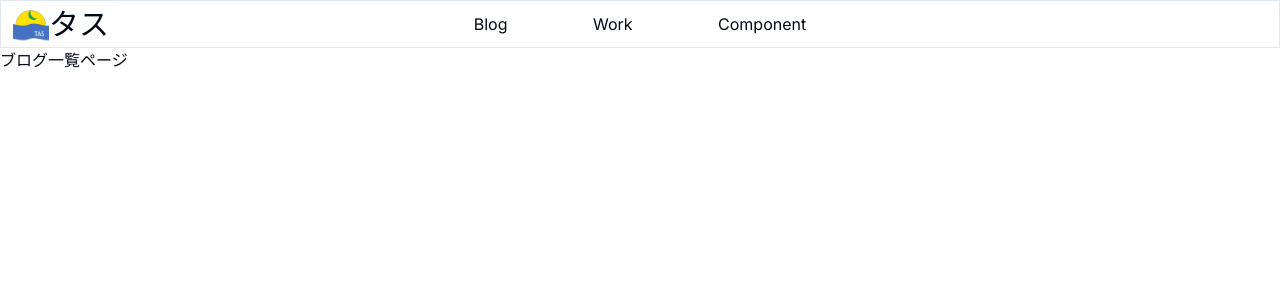
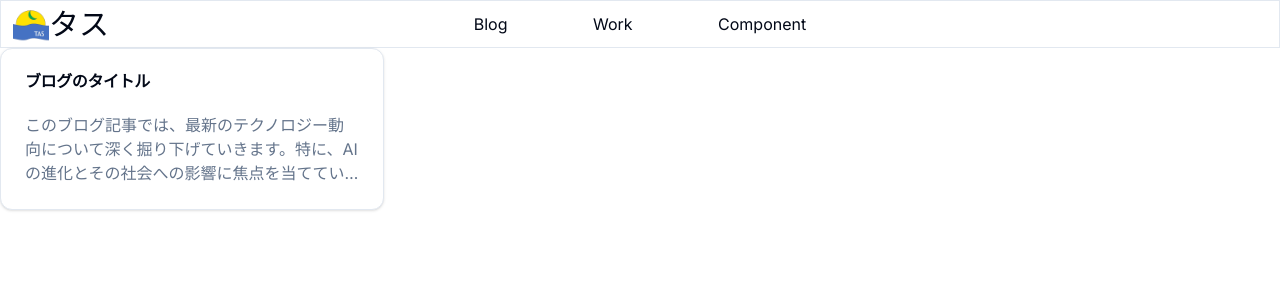
Before and after one commit to bmstyojaop/portfolio, a Next.js app: page /blog in a window 1280 px wide. Shown: the top 300 px of the page. Built offline with nearby package versions, Linux system fonts and the light colour scheme.

Commit message:
Cardコンポーネントの調整

```diff
--- a/src/app/blog/page.tsx
+++ b/src/app/blog/page.tsx
@@ -1,5 +1,23 @@
+import { Card, CardContent, CardHeader, CardTitle } from '@/components/ui/card';
+
 const BlogPost = () => {
-  return <>ブログ一覧ページ</>;
+  return (
+    <>
+      <Card className='max-h-48 w-96'>
+        <CardHeader>
+          <CardTitle>ブログのタイトル</CardTitle>
+        </CardHeader>
+        <CardContent>
+          <p className='line-clamp-3 text-slate-500'>
+            このブログ記事では、最新のテクノロジー動向について深く掘り下げていきます。特に、AIの進化とその社会への影響に焦点を当てています。
+            AI技術は日々進化しており、私たちの生活に多大な影響を与えています。例えば、自動運転車、スマートホームデバイス、パーソナライズされた広告など、AIは多くの面で私たちの生活を便利にしています。
+            しかし、AI技術の進化には懸念も伴います。プライバシーの侵害、職業の自動化による雇用の減少、偏見のあるアルゴリズムによる不公平な判断など、AIがもたらす負の側面についても考える必要があります。
+            この記事では、AIのポジティブな側面と懸念される点の両方を探り、テクノロジーが私たちの未来にどのような影響を与えるかを考察します。AIの進化がもたらす可能性について、楽観的な視点と慎重な視点の両方から考えていきましょう。
+          </p>
+        </CardContent>
+      </Card>
+    </>
+  );
 };
 
 export default BlogPost;
```
